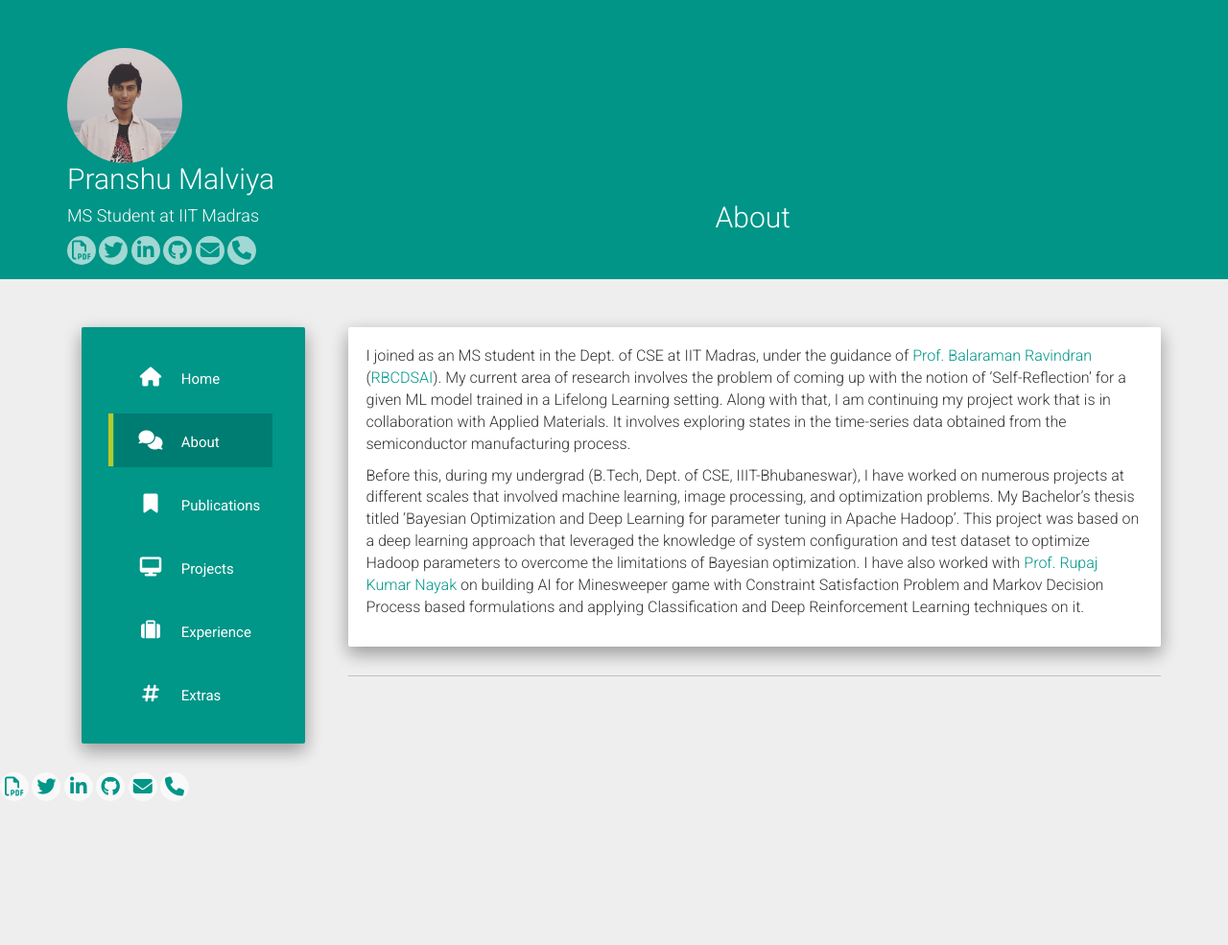
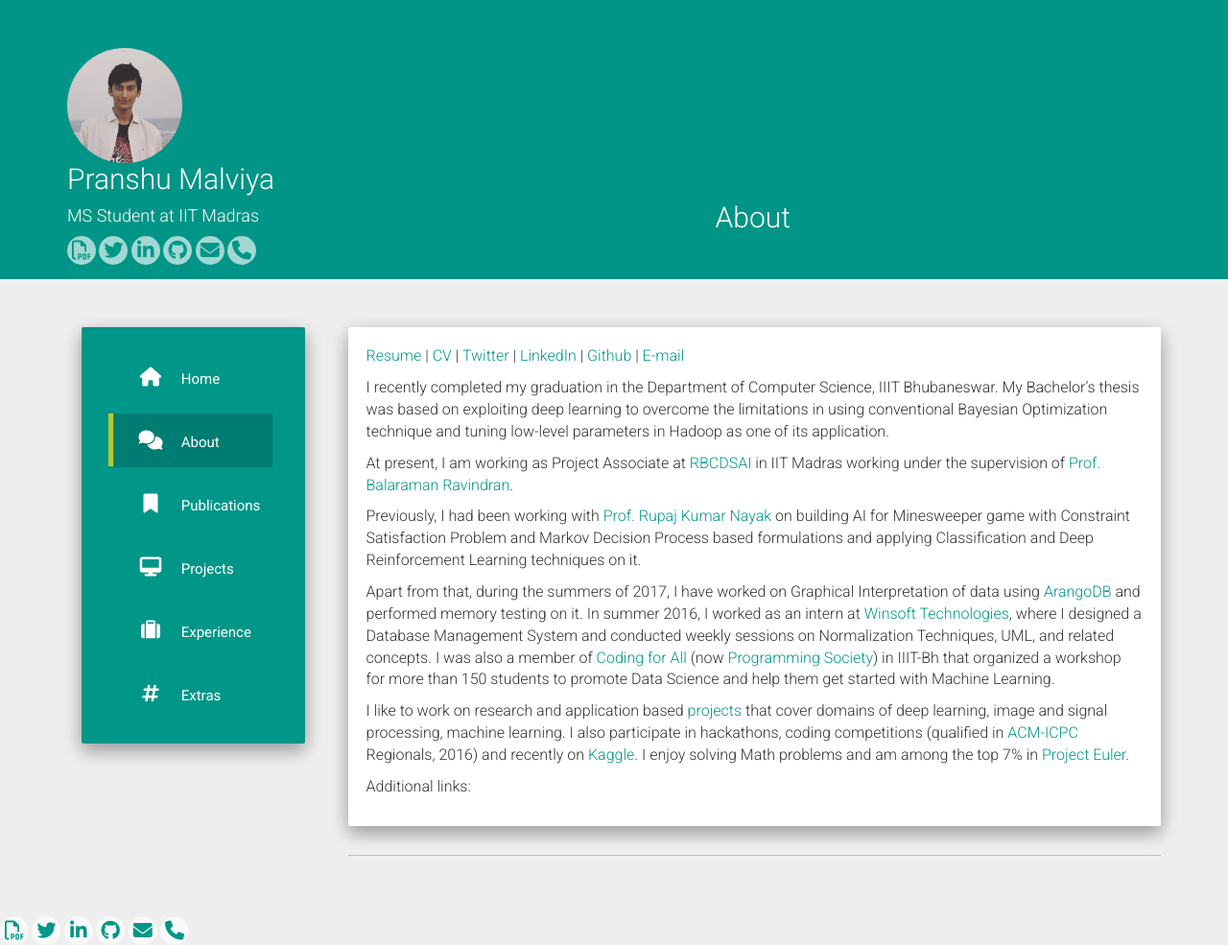
Before and after one commit to pranshu28/pranshu28.github.io, a Jekyll site: the page built from about.md, in a window 1280 px wide. Shown: the whole page at 96% size. Built offline with Jekyll 4.4.1, drawn with Linux system fonts in a browser that asks for light colours; nearby versions of some CDN libraries; before the commit the page ends 900 px from its top, so only the background shows below that.

Commit message:
Update about.md

```diff
--- a/about.md
+++ b/about.md
@@ -4,6 +4,21 @@
 permalink: /about/
 ---
 
-I joined as an MS student in the Dept. of CSE at IIT Madras, under the guidance of [Prof. Balaraman Ravindran](http://www.cse.iitm.ac.in/~ravi/) ([RBCDSAI](https://rbc-dsai.iitm.ac.in/)). My current area of research involves the problem of coming up with the notion of 'Self-Reflection' for a given ML model trained in a Lifelong Learning setting. Along with that, I am continuing my project work that is in collaboration with Applied Materials. It involves exploring states in the time-series data obtained from the semiconductor manufacturing process.
+ [Resume](https://goo.gl/CwL1xK)
+| [CV](https://drive.google.com/open?id=1NQGMJNoKZuFQKdM7OX7LXxeex3UcRKnT)
+| [Twitter](https://twitter.com/pranshumalviya8)
+| [LinkedIn](https://www.linkedin.com/in/pranshumalviya2)
+| [Github](https://github.com/pranshu28)
+| [E-mail](mailto:pranshumalviya2@gmail.com)
 
-Before this, during my undergrad (B.Tech, Dept. of CSE, IIIT-Bhubaneswar), I have worked on numerous projects at different scales that involved machine learning, image processing, and optimization problems. My Bachelor's thesis titled 'Bayesian Optimization and Deep Learning for parameter tuning in Apache Hadoop'. This project was based on a deep learning approach that leveraged the knowledge of system configuration and test dataset to optimize Hadoop parameters to overcome the limitations of Bayesian optimization. I have also worked with [Prof. Rupaj Kumar Nayak](https://sites.google.com/a/iiit-bh.ac.in/r-k-nayak/) on building AI for Minesweeper game with Constraint Satisfaction Problem and Markov Decision Process based formulations and applying Classification and Deep Reinforcement Learning techniques on it.
+I recently completed my graduation in the Department of Computer Science, IIIT Bhubaneswar. My Bachelor's thesis was based on exploiting deep learning to overcome the limitations in using conventional Bayesian Optimization technique and tuning low-level parameters in Hadoop as one of its application.
+
+At present, I am working as Project Associate at [RBCDSAI](https://rbc-dsai.iitm.ac.in/) in IIT Madras working under the supervision of [Prof. Balaraman Ravindran](http://www.cse.iitm.ac.in/~ravi/).
+
+Previously, I had been working with [Prof. Rupaj Kumar Nayak](https://sites.google.com/a/iiit-bh.ac.in/r-k-nayak/) on building AI for Minesweeper game with Constraint Satisfaction Problem and Markov Decision Process based formulations and applying Classification and Deep Reinforcement Learning techniques on it.
+
+Apart from that, during the summers of 2017, I have worked on Graphical Interpretation of data using [ArangoDB](goo.gl/wWLbmV) and performed memory testing on it. In summer 2016, I worked as an intern at [Winsoft Technologies](http://www.winsoftech.com/), where I designed a Database Management System and conducted weekly sessions on Normalization Techniques, UML, and related concepts. I was also a member of [Coding for All](https://www.facebook.com/C4AIIITBH/) (now [Programming Society](https://www.facebook.com/psocietyiiitbh)) in IIIT-Bh that organized a workshop for more than 150 students to promote Data Science and help them get started with Machine Learning.
+
+I like to work on research and application based [projects](/projects/) that cover domains of deep learning, image and signal processing, machine learning. I also participate in hackathons, coding competitions (qualified in [ACM-ICPC ](http://acm.iitkgp.ac.in/)Regionals, 2016) and recently on [Kaggle](https://www.kaggle.com/pranshu2). I enjoy solving Math problems and am among the top 7% in [Project Euler](https://projecteuler.net/).
+
+Additional links:
```
